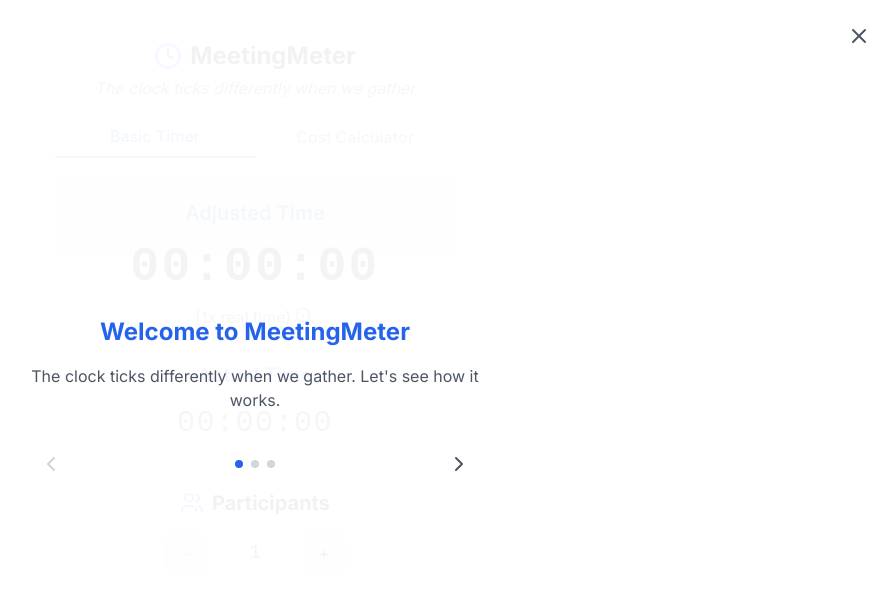
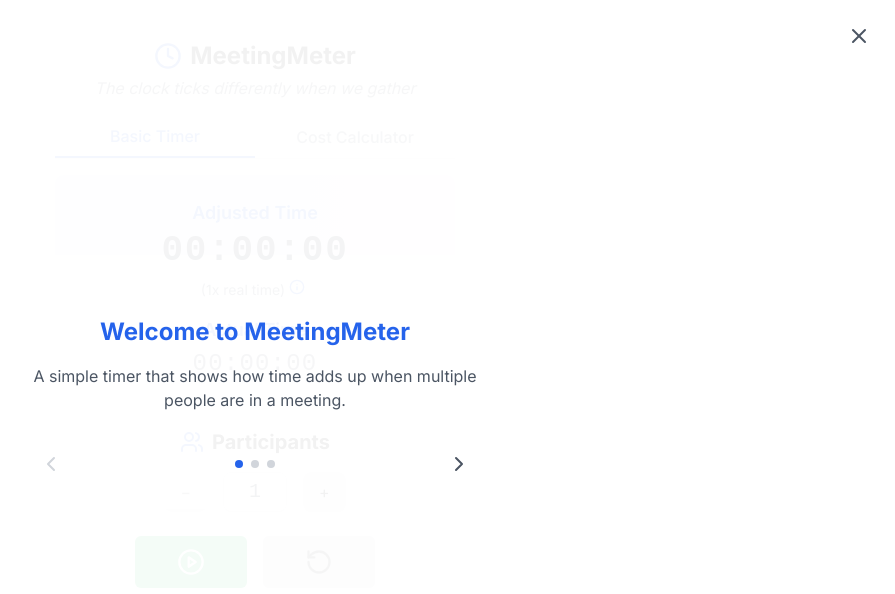
Before and after one commit to Tomasz-T/meeting-timer, a React (Vite) app: page / in a window 1280 px wide. Shown: the top 594 px of the page, without its empty margins (385-1280 px from the left). Built offline with nearby package versions, Linux system fonts and the light colour scheme; a web font is replaced by a local one.

Commit message:
small changes in UI

```diff
--- a/src/components/IntroScreens.tsx
+++ b/src/components/IntroScreens.tsx
@@ -9,15 +9,15 @@
 const screens = [
   {
     title: "Welcome to MeetingMeter",
-    description: "The clock ticks differently when we gather. Let's see how it works.",
+    description: "A simple timer that shows how time adds up when multiple people are in a meeting.",
   },
   {
-    title: "Participant Impact",
-    description: "More participants = faster time counting. Each person multiplies the meeting time rate.",
+    title: "How It Works",
+    description: "The timer runs faster based on the number of participants. More people = faster time accumulation.",
   },
   {
-    title: "Real-time Calculation",
-    description: "Watch as the timer accelerates based on the number of participants. Try adding or removing people to see the effect.",
+    title: "Ready to Start",
+    description: "Add participants using + and - buttons, then press play to begin tracking meeting time.",
   }
 ];
 
--- a/src/meeting-timer.tsx
+++ b/src/meeting-timer.tsx
@@ -135,13 +135,13 @@
 
       <div className="w-full mb-6 p-6 bg-gradient-to-r from-blue-50 to-purple-50 rounded-lg">
         {/* Main Timer Display */}
-        <div className="flex flex-col items-center max-w-sm mx-auto">
-          <div className="text-center mb-8">
-            <div className="text-xl font-semibold text-blue-600 mb-4">Adjusted Time</div>
-            <div className="text-5xl tracking-wider font-bold text-gray-800 font-timer mb-3">
+        <div className="flex flex-col items-center space-y-4">
+          <div className="text-center">
+            <div className="text-lg font-semibold text-blue-600 mb-1">Adjusted Time</div>
+            <div className="text-4xl tracking-wider font-bold text-gray-800 font-timer mb-1">
               {formatTime(elapsedTime)}
             </div>
-            <div className="text-base text-gray-600">
+            <div className="text-sm text-gray-600">
               ({participants}x real time)
               <InfoTooltip
                 title="Understanding Time Rate"
@@ -157,8 +157,8 @@
           </div>
 
           <div className="text-center w-full">
-            <div className="text-xl font-semibold text-blue-600 mb-4">Actual Time</div>
-            <div className="text-3xl tracking-wider font-medium text-gray-600 font-timer">
+            <div className="text-lg font-semibold text-blue-600 mb-1">Actual Time</div>
+            <div className="text-2xl tracking-wider font-medium text-gray-600 font-timer">
               {calculateRealTime()}
             </div>
           </div>
```
